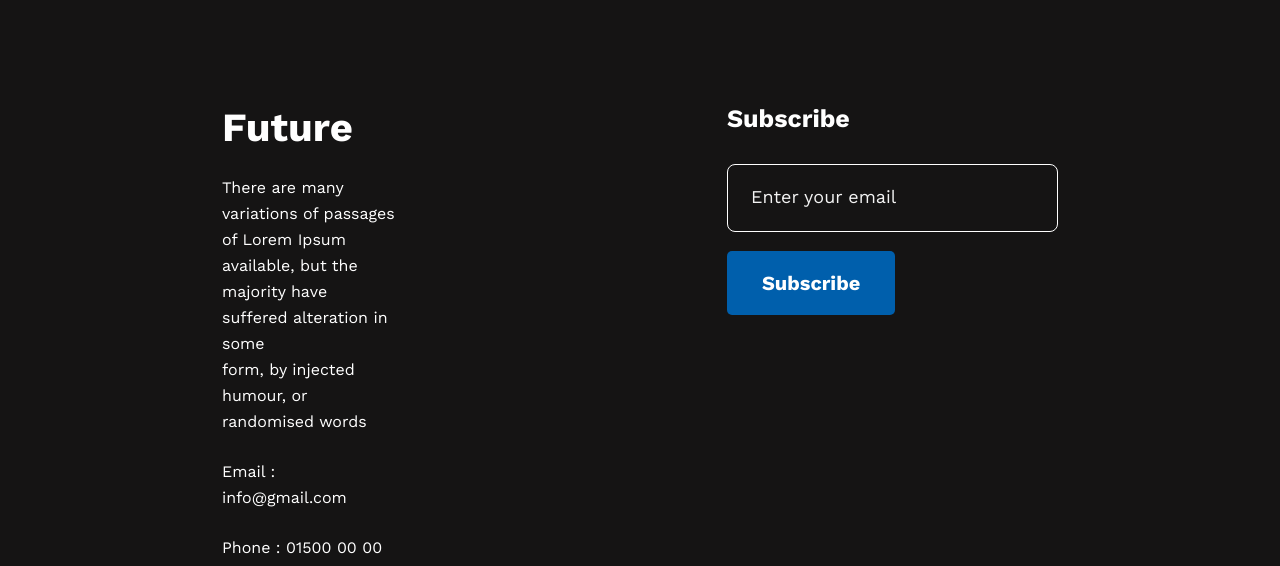
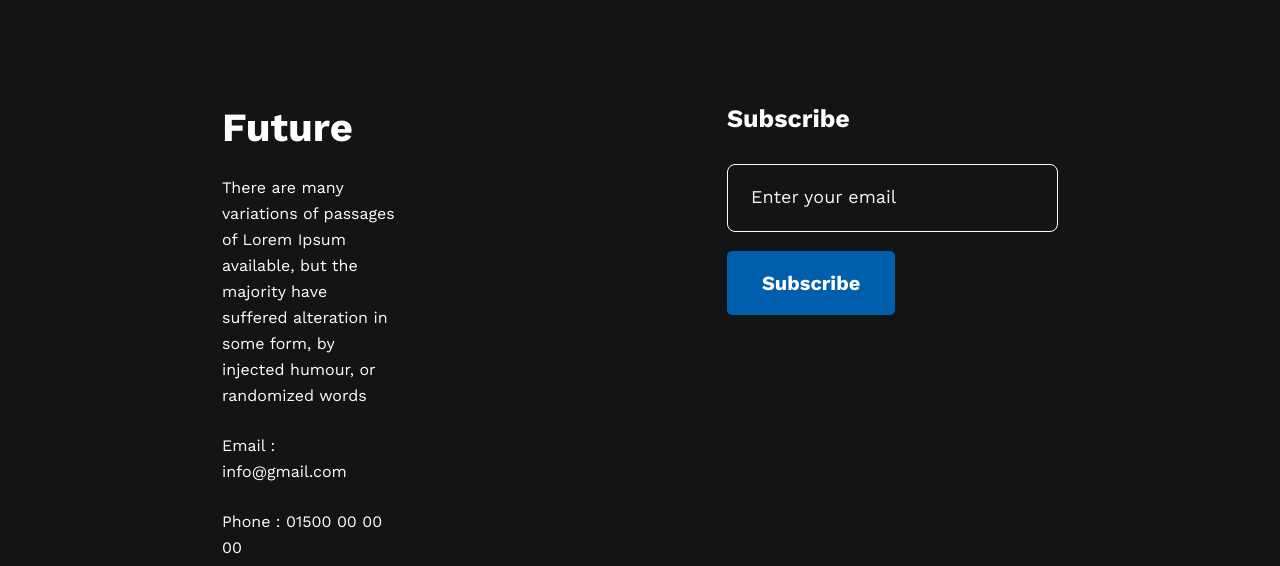
Before and after one commit to asiflatif/programming-hero-assignment-1, a plain HTML site: page index.html in a window 1280 px wide. Shown: the part 3297-3863 px from the top of the page. Drawn offline with nearby package versions, Linux system fonts and the light colour scheme.

Commit message:
minor-adjustments

```diff
--- a/index.html
+++ b/index.html
@@ -132,9 +132,8 @@
         <div class="future">
             <div class="future-description">
                 <h3 class="section-title">Future</h3>
-                <p>There are many variations of passages of Lorem Ipsum<br>
-                    available, but the majority have suffered
-                    alteration in some<br> form, by injected humour, or randomised words</p>
+                <p>There are many variations of passages of Lorem Ipsum available, but the majority have suffered
+                    alteration in some form, by injected humour, or randomized words</p>
                 </p>
                 <p style="margin-top: 24px;">Email : info@gmail.com</p>
                 <p style="margin-top: 24px;">Phone : 01500 00 00 00</p>
```
